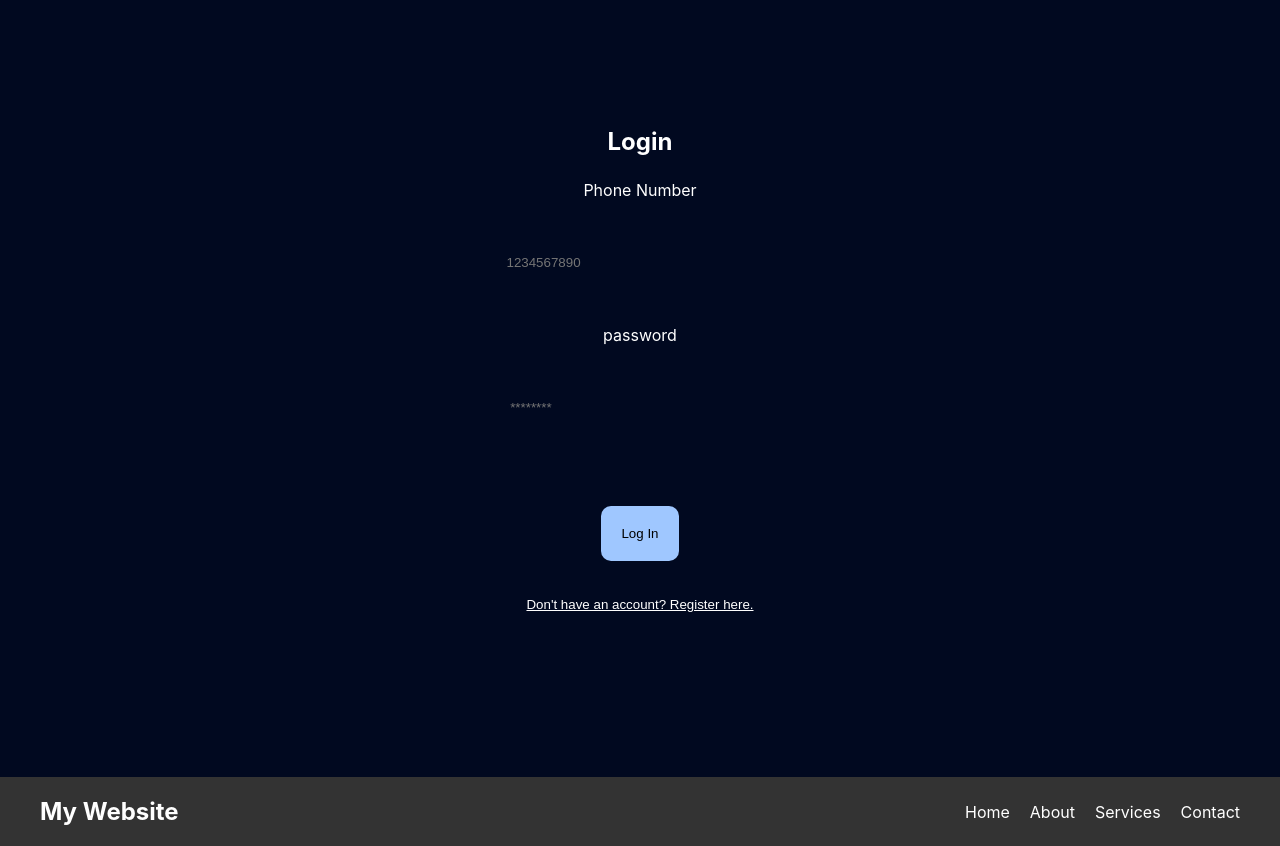
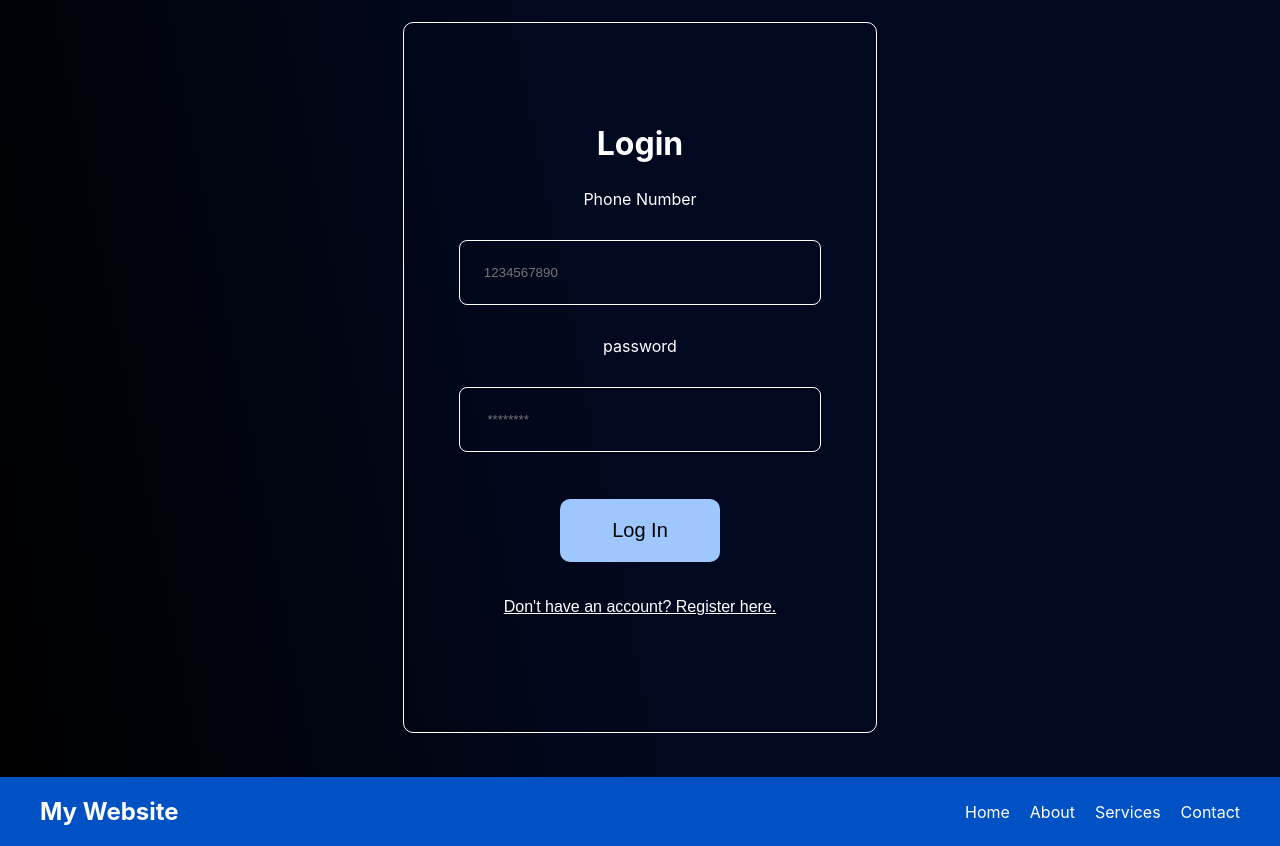
Before and after one commit to TanmayDeshpande02/Food_Donation, a React (Create React App) app: page / in a window 1280 px wide. Shown: the part 600-1446 px from the top of the page. Built offline with nearby package versions, Linux system fonts and the light colour scheme.

Commit message:
next commit

```diff
--- a/src/App.css
+++ b/src/App.css
@@ -1,3 +1,4 @@
+
 .App {
   text-align: center;
 }
--- a/src/Component/Footer.css
+++ b/src/Component/Footer.css
@@ -1,6 +1,9 @@
 /* Footer Container */
+
+@import url('https://fonts.googleapis.com/css2?family=Montserrat:wght@300;400;500&display=swap');
+
 .footer {
-    background-color: #333;
+    background-color: #0052c4;
     color: #fff;
     padding: 20px 0;
   }
--- a/src/Component/Navbar.css
+++ b/src/Component/Navbar.css
@@ -3,17 +3,15 @@
     display: flex;
     justify-content: space-between;
     align-items: center;
-    background-color: #333;
+    background-color: #0052c4;
     color: #fff;
     padding: 10px 20px;
   }
-
   /* Logo */
   .logo {
     font-size: 2.1rem;
     font-weight: bold;
   }
-
   /* Navigation Links */
   .nav-links {
     list-style: none;
@@ -33,23 +31,19 @@
     color: #fff;
     transition: color 0.3s ease;
   }
-
   .nav-links li a:hover {
     color: #ff9900;
   }
-
   /* Media Queries */
   @media screen and (max-width: 1024px) {
     .navbar {
       flex-direction: column;
       align-items: center;
     }
-
     .nav-links {
       flex-direction: column;
       text-align: center;
     }
-
     .nav-links li {
       margin: 10px 0;
       text-align: center; /* Add text-align to center text within the link */
--- a/src/Pages/Contact.css
+++ b/src/Pages/Contact.css
@@ -1,3 +1,4 @@
+
 .container.contact__container{
     width: 58%;
     display: grid;
@@ -6,6 +7,7 @@
 }
 .contact{
     align-items: center;
+    background-color: #ececec;
 }
 .title{
     text-align: center;
--- a/src/Pages/Log-reg.css
+++ b/src/Pages/Log-reg.css
@@ -6,14 +6,15 @@
   justify-content: center;
   color: white;
   /* background-image: linear-gradient(79deg, #a67cf0, #783ed4 48%, #5401c0); */
-    background-image: linear-gradient(79deg, rgba(1, 9, 32, 1), rgba(1, 9, 32, 1) 48%, rgba(1, 9, 32, 1));
+  background-image: linear-gradient(79deg, rgb(0, 0, 0), rgba(1, 9, 32, 1) 48%, rgba(1, 9, 32, 1));
+
 }
 .auth-form-container, .login-form, .register-form {
   display: flex;
   flex-direction: column;
 }
 
-  @media screen and (max-width: 1024px) {
+@media screen and (min-width: 600px) {
   .auth-form-container {
     padding: 5rem;
     border: 1px solid white;
@@ -42,17 +43,27 @@
   cursor: pointer;
   color: #000000;
 }
-
+.submitbutton{
+  font-size: 20px;
+  width: 160px;
+}
 .link-btn {
   background: none;
   color: white;
   text-decoration: underline;
+  font-size: 16px;
 }
 .link-btn:hover {
   background-color: rgba(1, 9, 32, 1);
 }
 .submitbutton:hover{
   background-color: rgb(75, 120, 255);
+}
+.register-form input{
+  border: 1px solid white;
+}
+.login-form input {
+  border: 1px solid white;
 }
 
 .checkbox{
--- a/src/Pages/Login.jsx
+++ b/src/Pages/Login.jsx
@@ -1,5 +1,6 @@
 import React, { useState } from "react";
 import './Log-reg.css';
+
  const Login = (props) => {
     const [phonenumber, setphonenumber] = useState('');
     const [pass, setPass] = useState('');
@@ -10,15 +11,14 @@ import './Log-reg.css';
     return (
         <>
         <div className="auth-form-container">
-            <h2>Login</h2>
+            <h1>Login</h1>
             <form className="login-form" onSubmit={handleSubmit}>
                 <label htmlFor="phonenumber">Phone Number</label>
                 <input value={phonenumber} onChange={(e) => setphonenumber(e.target.value)}type="number" placeholder="1234567890" id="phonenumber" name="phonenumber" />
                 <label htmlFor="password">password</label>
                 <input value={pass} onChange={(e) => setPass(e.target.value)} type="password" placeholder=" ******** " id="password" name="password" />
                 <div>
-                    <br/>
-                </div>
+               </div>
                 <button className="submitbutton" type="submit">Log In</button>
             </form>
             <p>
```
Lines whose indentation alone changed are shown as unchanged.
